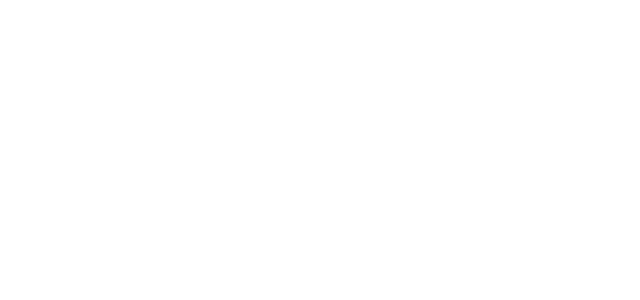
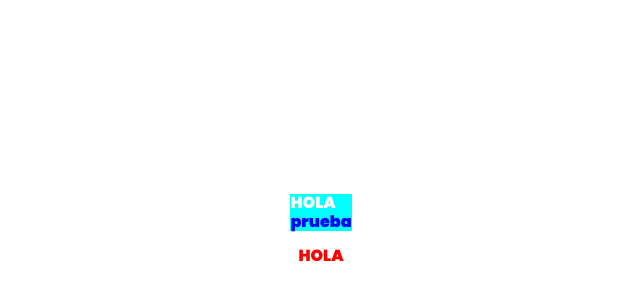
Before and after one commit to RSMKode/curso-angular-17-logidev, an Angular app: page / in a window 1280 px wide. Shown: the part 162-462 px from the top of the page, without its empty margins (319-959 px from the left). Built offline with nearby package versions, Linux system fonts and the light colour scheme.

Commit message:
Añadir estilos y contenido en app.component.html y app.component.scss

```diff
--- a/src/app/app.component.html
+++ b/src/app/app.component.html
@@ -1,4 +1,8 @@
 <div class="app-container">
-  <main>HOLI esto es una prueva de fuente</main>
+  <main>
+    HOLA
+    <p>prueba</p>
+  </main>
+  <p>HOLA</p>
   <router-outlet />
 </div>
--- a/src/app/app.component.scss
+++ b/src/app/app.component.scss
@@ -9,4 +9,16 @@
   justify-content: center;
   min-height: 100dvh;
   gap: 1rem;
+
 }
+
+main {
+  background-color: aqua;
+
+  p{
+    color:blue;
+  }
+}
+p{
+  color:red
+}
```
